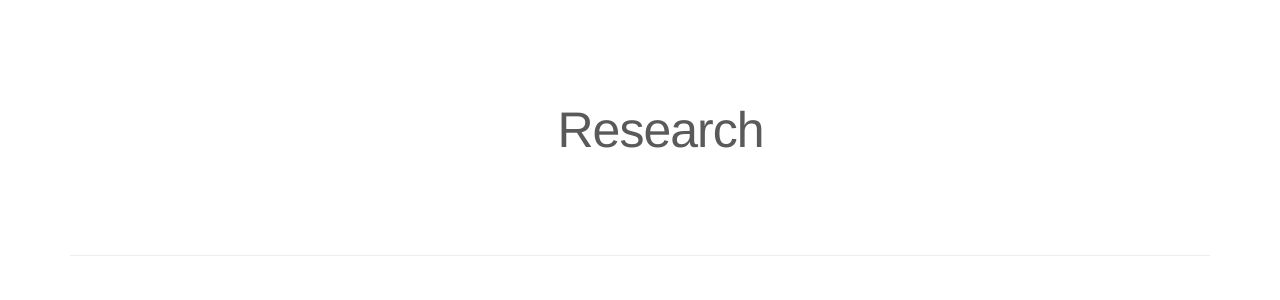
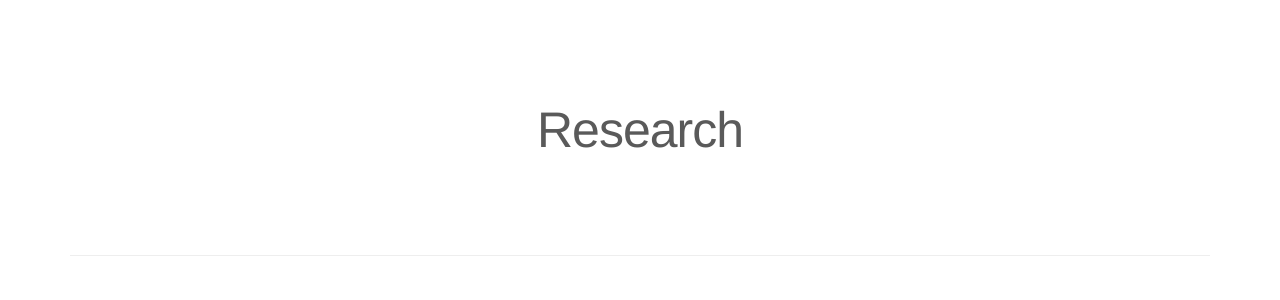
Before and after one commit to liutongya/liutongya.github.io, a Jekyll site: the page built from index.html, in a window 1280 px wide and 900 px high, scrolled down 2084 px. Shown: the part 150-450 px from the top of the window. Built offline with Jekyll 4.4.1, drawn with Linux system fonts in a browser that asks for light colours.

Commit message:
Update index.html

```diff
--- a/index.html
+++ b/index.html
@@ -58,7 +58,7 @@
         <div class="row featurette">
           <div class="col-md-8>
 
-            <h2 class="section-headline text-center">About me</h2>
+            <h2 class="col-lg-12 text-center">About me</h2>
             <p class="lead">I have a strong interest in the seasonal cycle of (sub)mesoscale turbulence in the ocean and how it interacts with the large-scale ocean circulation and bioproductivity particularly in the Southern Ocean. I approach the problems by analyzing big data outputs from general circulation models, idealized numerical simulations and satellite observations.</p>
             <h2>Education</h2>
             <p class="lead-dark lead"> <b>Ph.D. - Physical Oceanography</b><br>Zhejiang University, China<br>2016 - 2020
@@ -77,7 +77,7 @@
      <hr class="featurette-divider">
       <div id="research">
         <div class="row featurette">
-          <div class="col-md-7 col-md-push-5">
+          <div class="col-lg-12 text-center">
             <h2 class="featurette-heading">Research</h2>
             <p class="lead">
 
```
